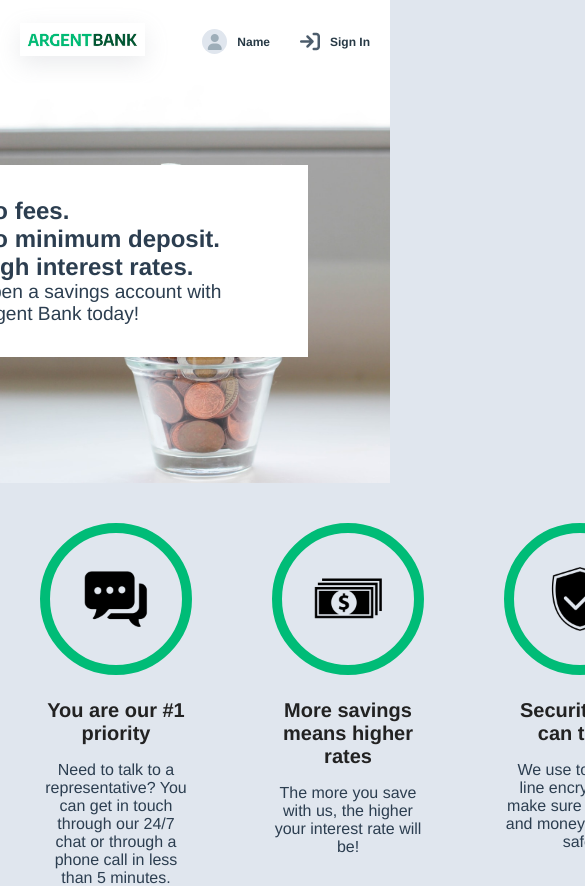
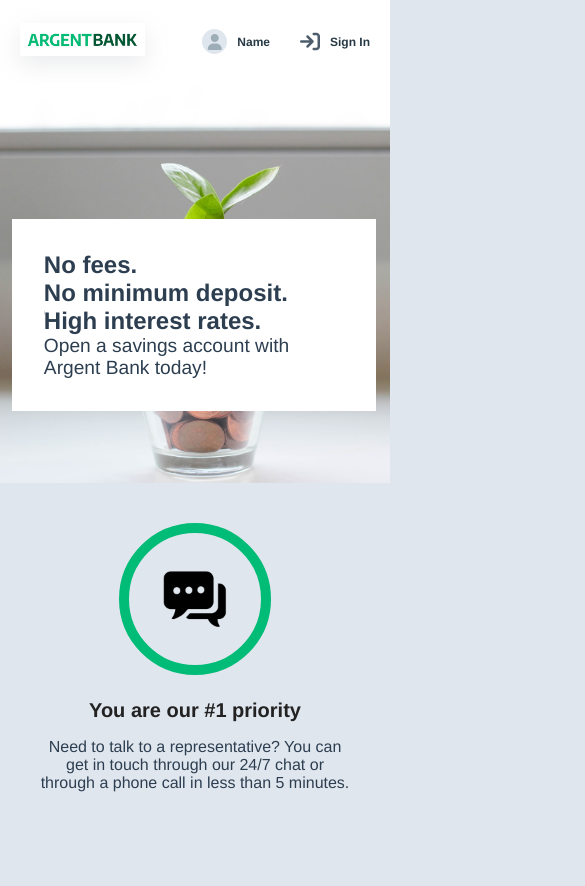
Before and after one commit to l-nikola/ArgentBank, a React (Vite) app: page / in a window 390 px wide. Shown: the top 886 px of the page, 585 px wide, since content can reach past the window. Built offline with nearby package versions, Linux system fonts and the light colour scheme.

Commit message:
feat : responsive home page

```diff
--- a/src/styles/pages/home.scss
+++ b/src/styles/pages/home.scss
@@ -64,3 +64,19 @@
     }
   }
 }
+
+/* *********** Responsive ********** */
+/* *********** Tablet ********** */
+@media (max-width: 767px) {
+  .home {
+    .features {
+      flex-direction: column;
+    }
+
+    .hero section {
+      top: 50%;
+      left: 41.5%;
+      transform: translate(-50%, -50%);
+    }
+  }
+}
```
